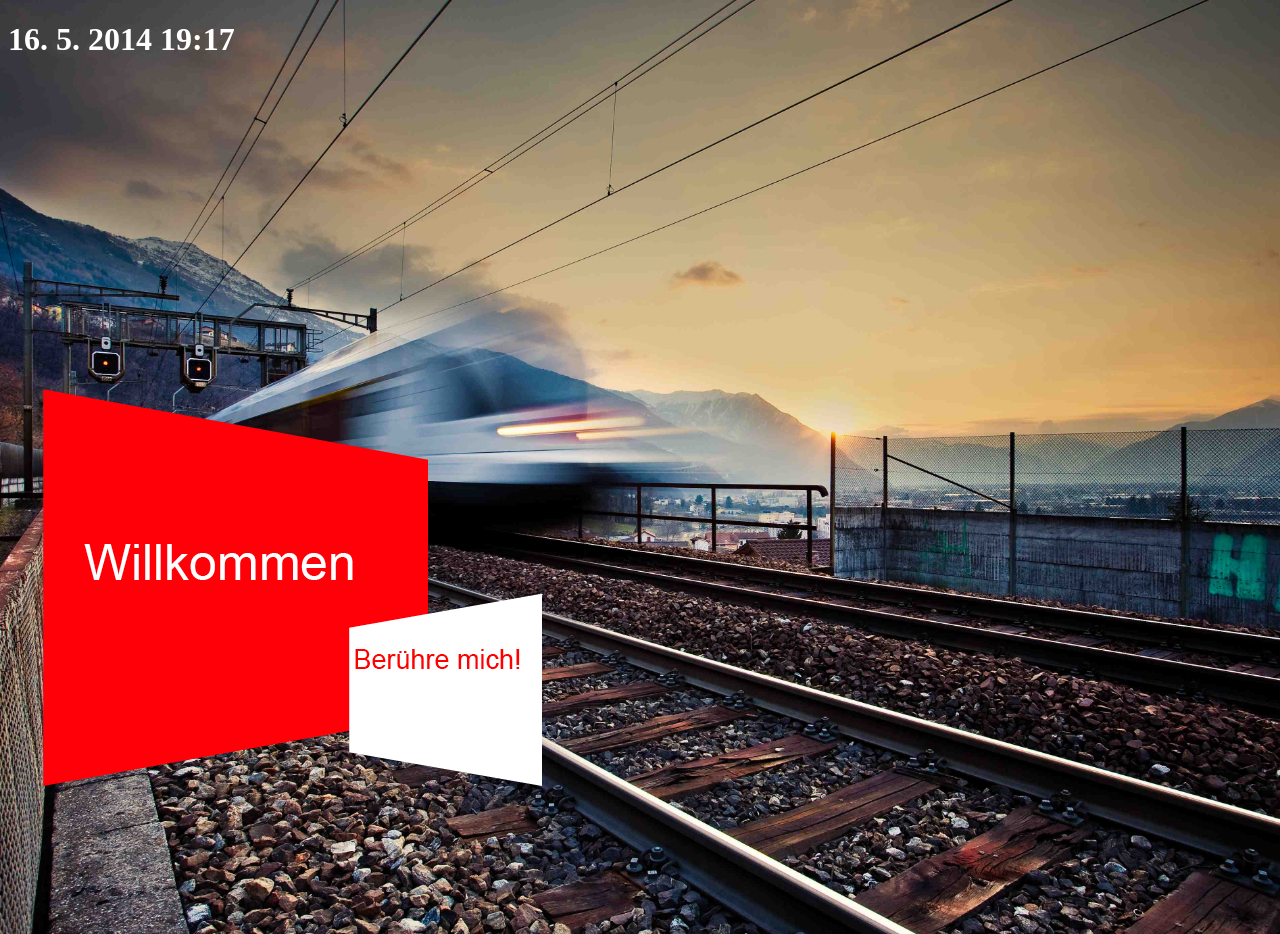
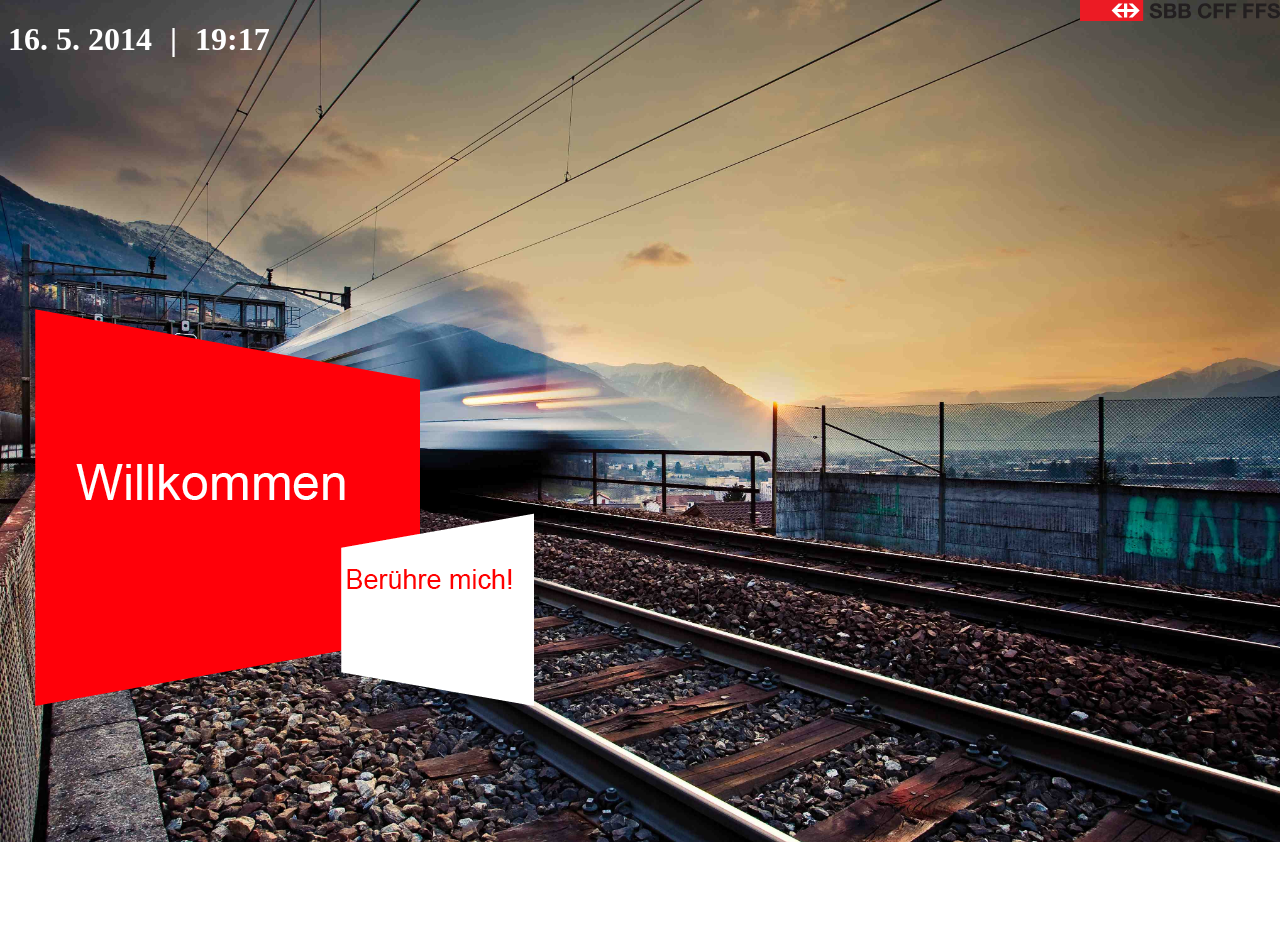
Before and after one commit to MDusek/guiuiui, a plain HTML site: page Nicole_Titelseite.html in a window 1280 px wide. After the commit the page ends 842 px from the top, so only its background shows below. Drawn offline with Linux system fonts and the light colour scheme.

Commit message:
Logo_platzieren

```diff
--- a/Nicole_Titelseite.css
+++ b/Nicole_Titelseite.css
@@ -1,5 +1,4 @@
 body {
-
   	font-family: Areal;
   	font-style:normal;
   	font-weight:lighter;
@@ -8,11 +7,27 @@ body {
 	background-repeat:no-repeat;
 }
 
+div{
+	}
+
 h1 {
 	color:rgba(255,255,255,10);
 }
 
+h1 span {
+	margin-left: 10px;
+	margin-right: 10px;
+}
 
-img {margin:none,none,none,none;
+img#logo {
+	position:absolute;
+	top:0;
+	right:0;
+	width:200px;
+}
 
+img#willkommen {
+	position:absolute;
+	top:0;
+	left:0;
 }
--- a/Nicole_Titelseite.html
+++ b/Nicole_Titelseite.html
@@ -8,12 +8,13 @@
 
   <body>
 
-  <h1>16. 5. 2014 	 19:17</h1>
+  <h1>16. 5. 2014 <span>|</span> 19:17</h1>
 
-  <img src="Willkommen1.png" alt="ich">
+  <img id="willkommen" src="Willkommen1.png" alt="ich">
+
+  <img id="logo" src="Sbb-logo.svg" alt="ich">
 
   </body>
 
 
-
 </html>
```
Also changed, not shown: SBBLOGO.png (added), Sbb-logo.svg (added), 2 other files. Lines whose indentation alone changed are shown as unchanged.
